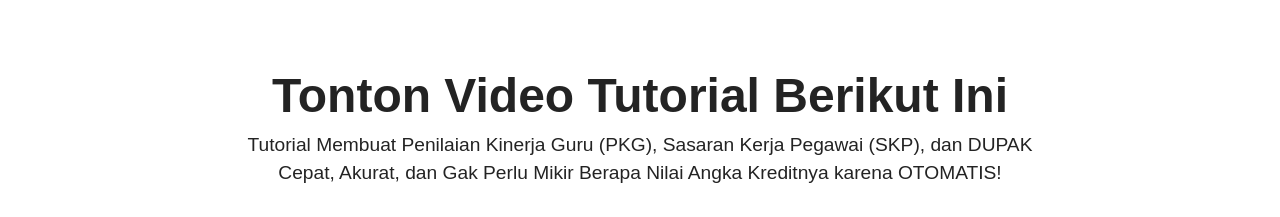
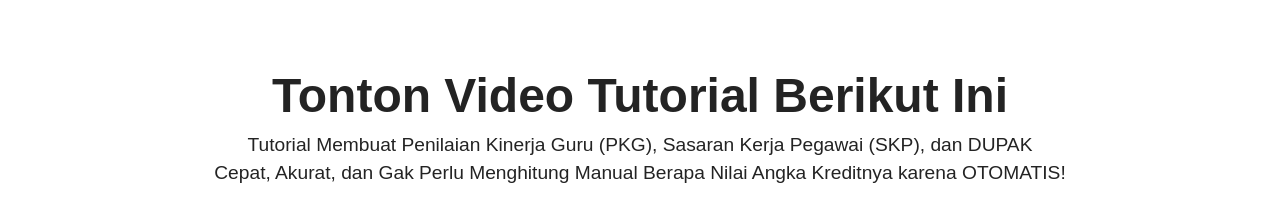
Before and after one commit to angkakredit/akg, a plain HTML site: page index.html in a window 1280 px wide. Shown: the part 1240-1457 px from the top of the page. Drawn offline with Linux system fonts and the light colour scheme; grey boxes are pictures that could not be loaded; a web font is replaced by a local one.

Commit message:
Update index.html

```diff
--- a/index.html
+++ b/index.html
@@ -53,7 +53,7 @@
     <div class="container">
         <div class="mbr-section-head">
             <h4 class="mbr-section-title mbr-fonts-style mb-0 display-2"><strong>Tonton Video Tutorial Berikut Ini</strong></h4>
-            <h5 class="mbr-section-subtitle mbr-fonts-style mb-0 mt-2 display-7">Tutorial Membuat Penilaian Kinerja Guru (PKG), Sasaran Kerja Pegawai (SKP), dan DUPAK<br>Cepat, Akurat, dan Gak Perlu Mikir Berapa Nilai Angka Kreditnya karena OTOMATIS!</h5>
+            <h5 class="mbr-section-subtitle mbr-fonts-style mb-0 mt-2 display-7">Tutorial Membuat Penilaian Kinerja Guru (PKG), Sasaran Kerja Pegawai (SKP), dan DUPAK<br>Cepat, Akurat, dan Gak Perlu Menghitung Manual Berapa Nilai Angka Kreditnya karena OTOMATIS!</h5>
         </div>
         <div class="row mt-4">
             <div class="col-12 col-md-6 video-block">
```
